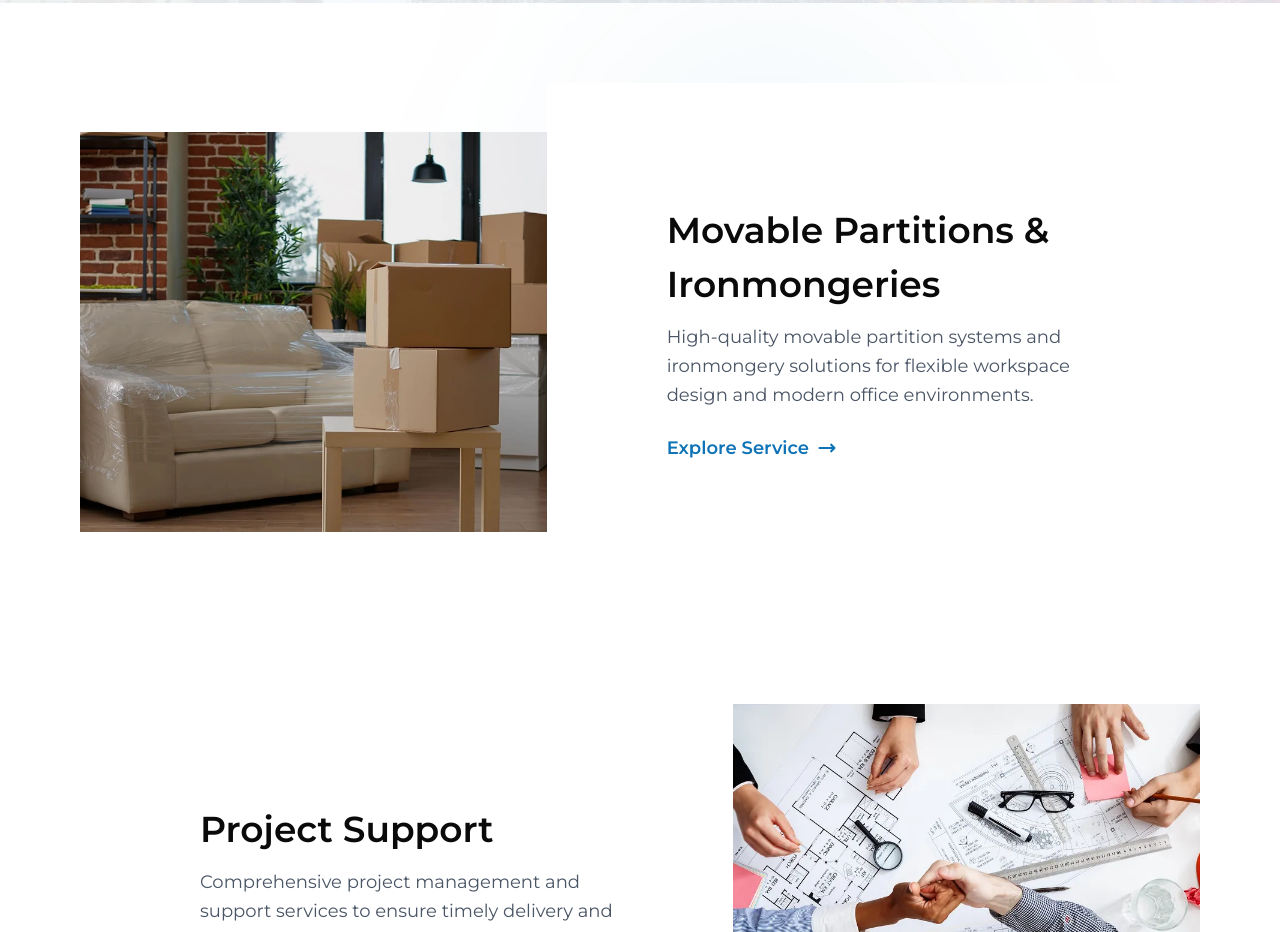
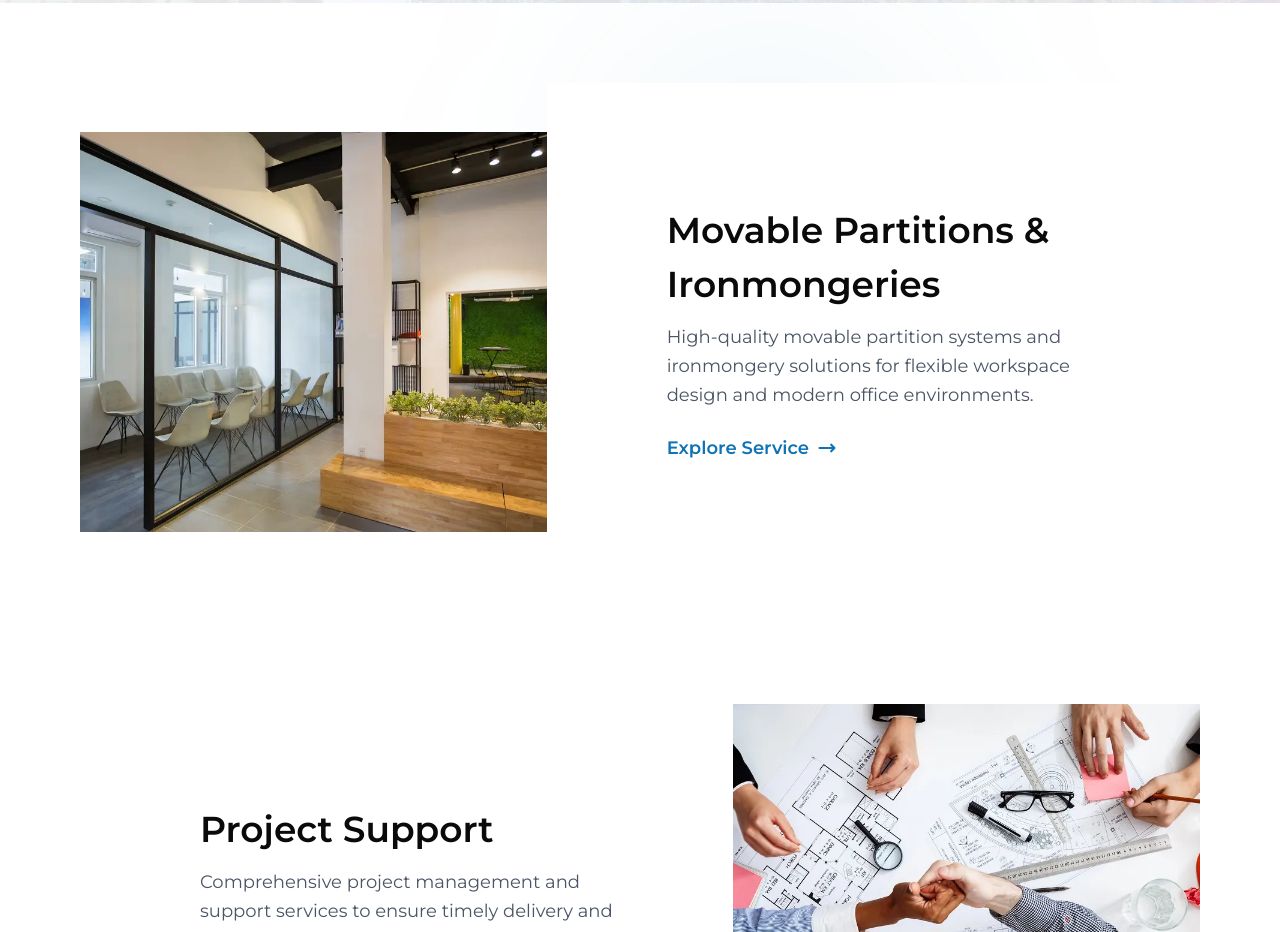
Before and after one commit to akmmubashir/al-qasas-group-web, a Next.js app: page / in a window 1280 px wide. Shown: the part 2000-2932 px from the top of the page. Built offline with nearby package versions, Linux system fonts and the light colour scheme.

Commit message:
movablePartition image changes

```diff
--- a/app/home/components/servicesSection.tsx
+++ b/app/home/components/servicesSection.tsx
@@ -29,7 +29,7 @@ const services = [
       </svg>
     ),
     gradient: "from-[#0D72B6] to-blue-500",
-    img: "/assets/images/movableitems.webp",
+    img: "/assets/images/movablePartition.webp",
   },
   {
     id: 2,
```
Also changed, not shown: public/assets/images/movablePartition.webp (added).
